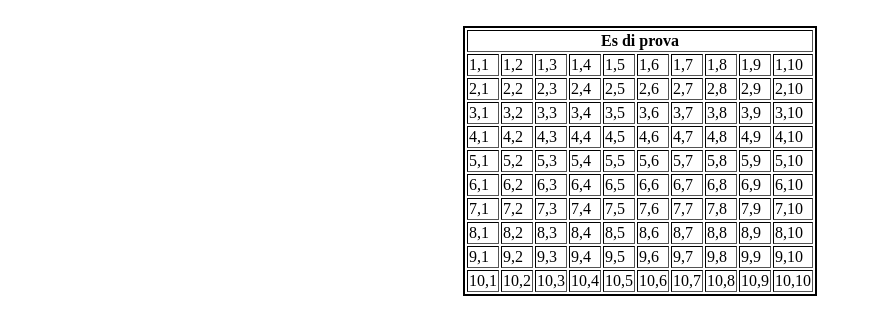
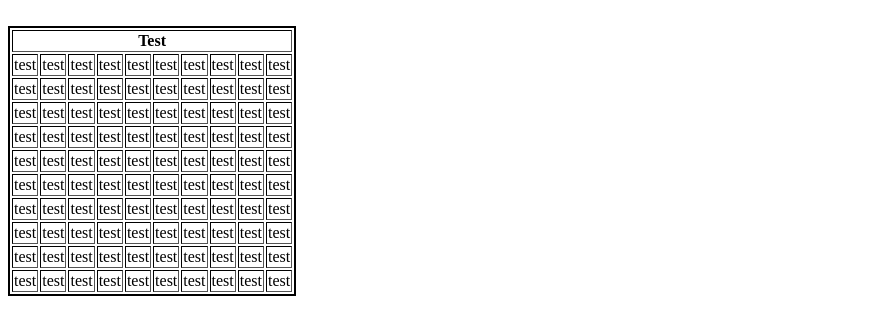
Before and after one commit to AleCristo/CristoPhp, a PHP site: page /LblGenerator.php in a window 1280 px wide. Shown: the top 335 px of the page, without its empty margins (0-872 px from the left). Run offline with PHP 8.4, Linux system fonts and the light colour scheme.

Commit message:
modified lblGenerator 21/11

```diff
--- a/lblGenerator/LblGenerator.php
+++ b/lblGenerator/LblGenerator.php
@@ -16,22 +16,19 @@
     <body>
         <br>
         <?php
-        $titolo = 'Es di prova';
-        $nRighe = 10;
-        $nColonne = 10;
-        $riga = 1;
-        $colonna = 1;
-        echo "<table border='1' align='center'>
-            <tr> <th colspan=" . $nColonne . ">" . $titolo . "</th></tr>";
+        $title = 'Test';
 
-        for($i = 0; $i < $nRighe; $i++){
+        $rows = 10;
+        $colums = 10;
+
+        echo "<table border='2'>
+            <tr> <th colspan=" . $colums . ">" . $title . "</th></tr>";
+
+        for($i = 0; $i < $rows; $i++){
             echo "<tr>";
-            for($j = 0; $j < $nColonne; $j++){
-                echo"<td>" . $riga . "," .$colonna. "</td>";
-                $colonna++;
+            for($j = 0; $j < $colums; $j++){
+                echo"<td>" . "test" . "</td>";
             }
-            $colonna = 1;
-            $riga++;
         }
 
         echo "</table>";
```
